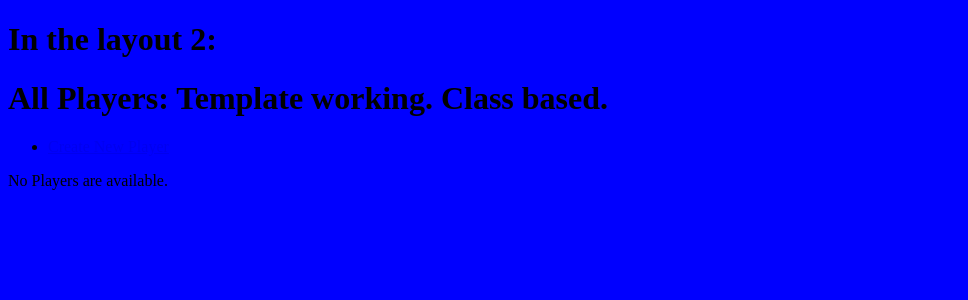
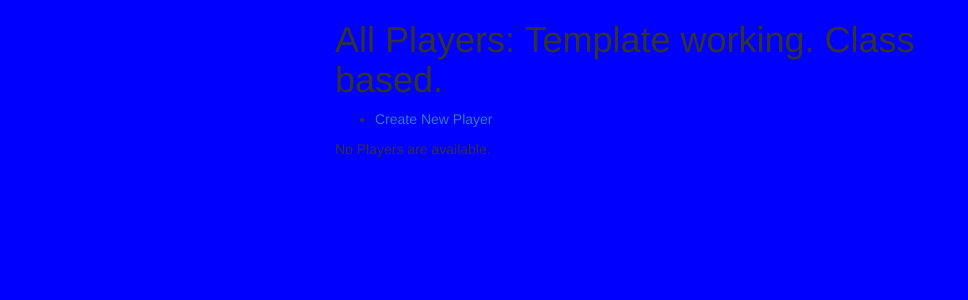
Before and after one commit to Spitigala/playbook, a Django app: template players/templates/players/index.html in a window 1280 px wide. Shown: the top 300 px of the page, without its empty margins (0-968 px from the left). Run offline with Django 3.2, Linux system fonts and the light colour scheme; the template is opened without the code that fills it, so the values that code supplies are empty; some libraries are stand-ins or nearby versions.

Commit message:
Add bootstrap and fontawesome. Update render block

```diff
--- a/templates/layout.html
+++ b/templates/layout.html
@@ -3,16 +3,36 @@
 <html>
 <head>
 	<title>Title of the document</title>
+	<link rel="stylesheet" href="https://maxcdn.bootstrapcdn.com/bootstrap/3.2.0/css/bootstrap.min.css">
+	<link href="https://maxcdn.bootstrapcdn.com/font-awesome/4.2.0/css/font-awesome.min.css" rel="stylesheet">
 	<link rel="stylesheet" type="text/css" href="{% static 'assets/css/style.css' %}">
 </head>
 
 <body>
-	<h1>In the layout 2:</h1>
-	<div class="players">
-		{% block players %}
+	<div class="topbar">
 
-		{% endblock %}
 	</div>
+
+	<div class="container-fluid">
+	  <div class="row">
+	    <div class="col-md-6 col-md-offset-3">
+	    	{% block players %}
+
+	    	{% endblock %}
+	    </div>
+	  </div>
+	</div>
+
+	<div class="container-fluid">
+	  <div class="row">
+	    <div class="col-md-6">
+	    	{% block form %}
+
+	    	{% endblock %}
+	    </div>
+	  </div>
+	</div>
+
 </body>
 
 </html>
```
